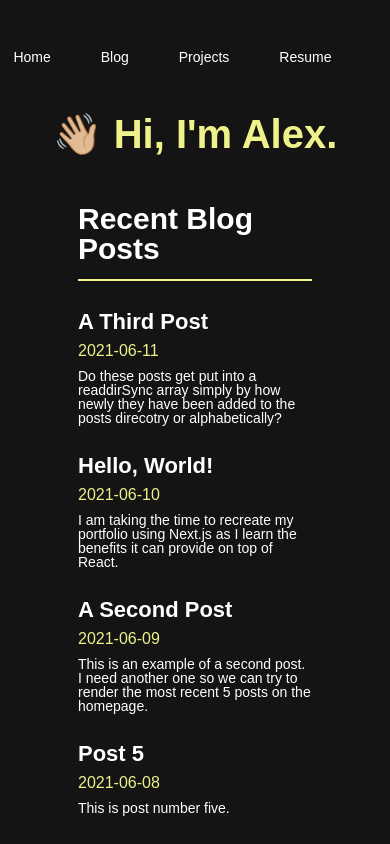
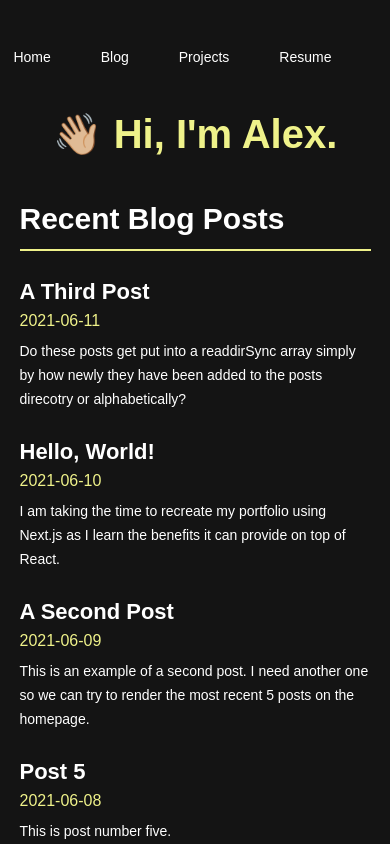
Before and after one commit to alex-lc/portfolio-next, a Next.js app: page / in a window 390 px wide. Shown: the top 844 px of the page. Built offline with nearby package versions, Linux system fonts and the light colour scheme.

Commit message:
Basic media queries added for beginnings of mobile responsiveness

```diff
--- a/pages/blog/post.module.css
+++ b/pages/blog/post.module.css
@@ -22,3 +22,19 @@
     margin-top: 1.5rem;
     line-height: 2.8rem;
 }
+
+/* media queries for mobile responsiveness */
+
+/* tablet */
+@media (max-width: 800px) {
+    .post {
+        width: 80%;
+    }
+}
+
+/* mobile and below */
+@media (max-width: 500px) {
+    .post {
+        width: 90%;
+    }
+}
--- a/styles/Home.module.css
+++ b/styles/Home.module.css
@@ -9,6 +9,7 @@
   margin-top: 5rem;
   width: 60%;
   max-width: 1280px;
+
 }
 
 .recentPost {
@@ -35,6 +36,7 @@
 
 .recentPost p {
   font-size: 1.4rem;
+  line-height: 2.4rem;
 }
 
 .postContents {
@@ -59,3 +61,19 @@
   font-weight: 900;
   border-bottom: 2px solid #eff28a;
 }
+
+/* media queries for mobile responsiveness */
+
+/* tablet */
+@media (max-width: 800px) {
+  .recentPostContainer {
+    width: 80%;
+  }
+}
+
+/* mobile device and below */
+@media (max-width: 500px) {
+  .recentPostContainer {
+    width: 90%;
+  }
+}
```
